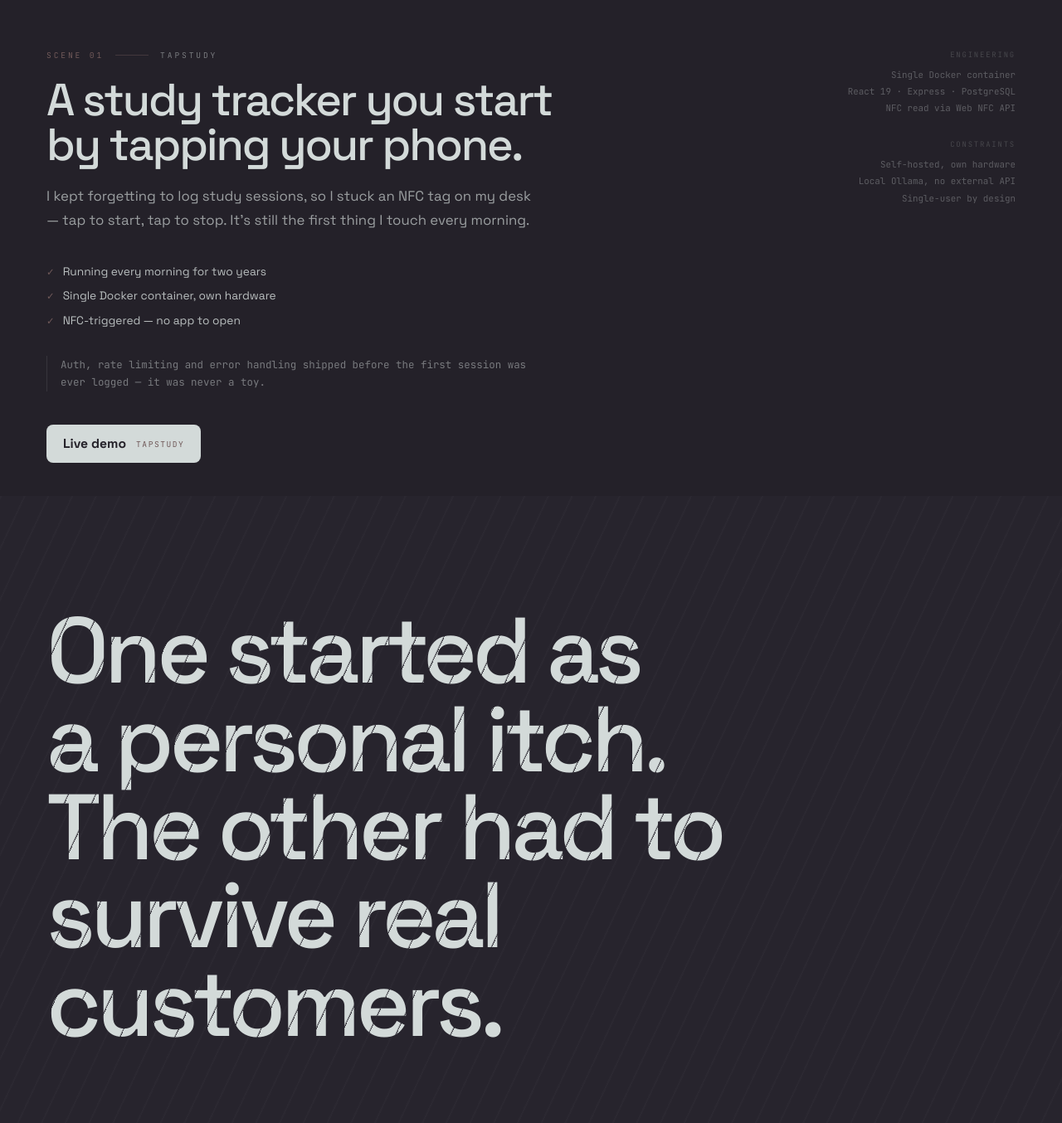
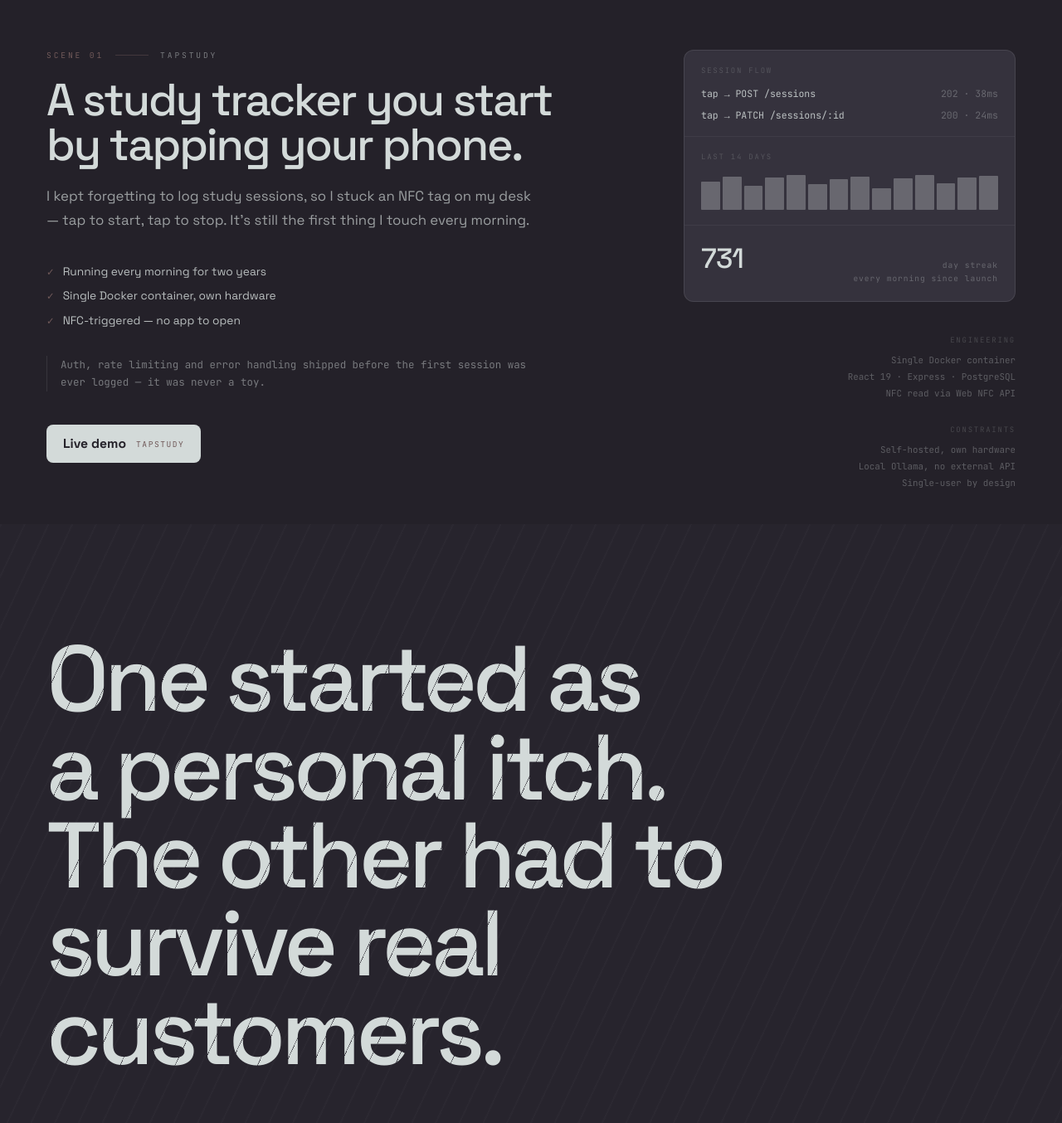
Before and after one commit to c-panagopoulos/Personal-Website, a React (Vite) app in the folder client/: page / in a window 1280 px wide. Shown: the part 2956-4310 px from the top of the page at 83% size. Built offline with nearby package versions, Linux system fonts and the light colour scheme.

Commit message:
Add project-specific evidence panels to fill empty layout space

```diff
--- a/client/src/App.jsx
+++ b/client/src/App.jsx
@@ -2,6 +2,8 @@ import NavBar from "./components/NavBar.jsx";
 import Hero from "./components/Hero.jsx";
 import MacbookScroll from "./components/MacbookScroll.jsx";
 import ProjectScene from "./components/ProjectScene.jsx";
+import TapStudyEvidence from "./components/TapStudyEvidence.jsx";
+import HermesEvidence from "./components/HermesEvidence.jsx";
 import MotionCarousel from "./components/MotionCarousel.jsx";
 import AssistantSection from "./components/AssistantSection.jsx";
 import HomelabSection from "./components/HomelabSection.jsx";
@@ -51,6 +53,7 @@ export default function App() {
           "NFC-triggered — no app to open",
         ]}
         how="Auth, rate limiting and error handling shipped before the first session was ever logged — it was never a toy."
+        evidence={<TapStudyEvidence />}
         ctaLabel="Live demo"
         ctaTag="TAPSTUDY"
         ctaHref="#scene-01"
@@ -88,6 +91,7 @@ export default function App() {
           "Self-hosted on Hetzner",
         ]}
         how="Retrieves the closest matching chunks from internal docs via pgvector, then answers only from those. When a customer sounds dissatisfied, an n8n webhook opens a case in Salesforce for a human agent."
+        evidence={<HermesEvidence />}
         ctaLabel="Read more"
         ctaTag="HERMES"
         ctaHref="#assistant"
--- /dev/null
+++ b/client/src/components/HermesEvidence.jsx
@@ -0,0 +1,37 @@
+import Terminal from "./Terminal.jsx";
+
+const COMMANDS = [
+  'curl -N hermes.local/api/chat -d \'{"q":"refund policy"}\'',
+  'curl -N hermes.local/api/chat -d \'{"q":"this is unacceptable"}\'',
+];
+
+const OUTPUTS = {
+  0: [
+    "→ embed query · 12ms",
+    "→ pgvector · cosine · top-4 · 41ms",
+    "→ 4 chunks retrieved · refund-policy.md, terms.md",
+    "→ streaming tokens...",
+    '"Refunds are available within 30 days of purchase..."',
+    "→ sources: [refund-policy.md §2, terms.md §4]",
+    "→ sentiment: neutral · no escalation",
+  ],
+  1: [
+    "→ embed query · 9ms",
+    "→ pgvector · cosine · top-4 · 33ms",
+    "→ streaming tokens...",
+    '"I\'m sorry for the trouble — let me escalate this."',
+    "→ sentiment: negative · escalating",
+    "→ n8n webhook → Salesforce case #4821 created",
+  ],
+};
+
+export default function HermesEvidence() {
+  return (
+    <div>
+      <div className="evidence-panel__label" style={{ marginBottom: 10 }}>
+        REQUEST TRACE
+      </div>
+      <Terminal username="hermes" commands={COMMANDS} outputs={OUTPUTS} delayBetweenCommands={1400} />
+    </div>
+  );
+}
--- a/client/src/components/HomelabSection.jsx
+++ b/client/src/components/HomelabSection.jsx
@@ -107,6 +107,26 @@ export default function HomelabSection() {
             </a>
           </div>
         </Reveal>
+
+        <Reveal className="scene__side">
+          <div className="evidence-panel">
+            <div className="evidence-panel__section">
+              <div className="evidence-panel__label">TOPOLOGY</div>
+              <div className="evidence-tree">
+                <span className="evidence-tree__root">Tailscale mesh</span>
+                {"\n"} └─ n10 · Intel N100
+                {CONTAINERS.map((c, i) => (
+                  <span key={c.id}>
+                    {"\n"}
+                    {"     "}
+                    {i < CONTAINERS.length - 1 ? "├─ " : "└─ "}
+                    {c.name}
+                  </span>
+                ))}
+              </div>
+            </div>
+          </div>
+        </Reveal>
       </div>
     </div>
   );
--- a/client/src/components/ProjectScene.jsx
+++ b/client/src/components/ProjectScene.jsx
@@ -28,6 +28,7 @@ export default function ProjectScene({
   proof,
   how,
   stack,
+  evidence,
   ctaLabel,
   ctaTag,
   ctaHref,
@@ -96,13 +97,22 @@ export default function ProjectScene({
               </a>
             </div>
           )}
+
+          {factsLayout === "inline" && evidence && (
+            <Reveal className="scene__evidence-wrap">{evidence}</Reveal>
+          )}
         </Reveal>
-        {factsLayout === "column" && stack?.length > 0 && (
-          <Reveal className="scene__stack">
-            {stack.map((group) => (
-              <StackGroup group={group} key={group.label} />
-            ))}
-          </Reveal>
+        {factsLayout === "column" && (evidence || stack?.length > 0) && (
+          <div className="scene__side">
+            {evidence && <Reveal>{evidence}</Reveal>}
+            {stack?.length > 0 && (
+              <Reveal className="scene__stack">
+                {stack.map((group) => (
+                  <StackGroup group={group} key={group.label} />
+                ))}
+              </Reveal>
+            )}
+          </div>
         )}
       </div>
     </div>
--- /dev/null
+++ b/client/src/components/TapStudyEvidence.jsx
@@ -0,0 +1,42 @@
+// Illustrative — the shape of a real request trace and usage pattern,
+// not a live telemetry feed. Bar heights are fixed, not random, so the
+// streak reads as consistent rather than noisy.
+const DAY_BARS = [78, 92, 65, 88, 95, 70, 84, 91, 60, 87, 96, 73, 89, 94];
+
+export default function TapStudyEvidence() {
+  return (
+    <div className="evidence-panel">
+      <div className="evidence-panel__section">
+        <div className="evidence-panel__label">SESSION FLOW</div>
+        <div className="evidence-flow">
+          <div className="evidence-flow__step">
+            <span>tap → POST /sessions</span>
+            <span className="evidence-flow__meta">202 · 38ms</span>
+          </div>
+          <div className="evidence-flow__step">
+            <span>tap → PATCH /sessions/:id</span>
+            <span className="evidence-flow__meta">200 · 24ms</span>
+          </div>
+        </div>
+      </div>
+      <div className="evidence-panel__section">
+        <div className="evidence-panel__label">LAST 14 DAYS</div>
+        <div className="evidence-chart">
+          {DAY_BARS.map((h, i) => (
+            <span className="evidence-chart__bar" key={i} style={{ height: `${h}%` }} />
+          ))}
+        </div>
+      </div>
+      <div className="evidence-panel__section">
+        <div className="evidence-metric">
+          <span className="evidence-metric__value">731</span>
+          <span className="evidence-metric__caption">
+            day streak
+            <br />
+            every morning since launch
+          </span>
+        </div>
+      </div>
+    </div>
+  );
+}
--- a/client/src/styles/global.css
+++ b/client/src/styles/global.css
@@ -906,7 +906,7 @@ button {
 
 .scene__grid {
   display: grid;
-  grid-template-columns: 1fr 380px;
+  grid-template-columns: 1fr 400px;
   gap: 56px;
   padding: 40px 56px 0;
   align-items: start;
@@ -1031,6 +1031,104 @@ button {
   text-align: left;
 }
 
+/* --- Evidence panels: project-specific proof, not screenshots or badges --- */
+.scene__side {
+  display: flex;
+  flex-direction: column;
+  gap: 40px;
+}
+.scene__evidence-wrap {
+  margin: 40px 0 0;
+  max-width: 700px;
+}
+.evidence-panel {
+  border: 1px solid var(--border-strong);
+  border-radius: 12px;
+  background: var(--surface-elevated);
+  overflow: hidden;
+}
+.evidence-panel__section {
+  padding: 18px 20px;
+  border-top: 1px solid var(--border);
+}
+.evidence-panel__section:first-child {
+  border-top: none;
+}
+.evidence-panel__label {
+  font-family: var(--font-mono);
+  font-size: 0.56rem;
+  letter-spacing: 0.2em;
+  color: var(--text-faint);
+  margin-bottom: 14px;
+}
+
+.evidence-flow {
+  display: flex;
+  flex-direction: column;
+  gap: 11px;
+}
+.evidence-flow__step {
+  display: flex;
+  align-items: baseline;
+  justify-content: space-between;
+  gap: 14px;
+  font-family: var(--font-mono);
+  font-size: 0.72rem;
+  color: var(--text-soft);
+}
+.evidence-flow__step span:first-child {
+  white-space: nowrap;
+}
+.evidence-flow__meta {
+  color: var(--text-quiet);
+  white-space: nowrap;
+}
+
+.evidence-chart {
+  display: flex;
+  align-items: flex-end;
+  gap: 3px;
+  height: 44px;
+}
+.evidence-chart__bar {
+  flex: 1;
+  background: var(--text-quiet);
+  border-radius: 1px;
+  min-width: 2px;
+}
+
+.evidence-metric {
+  display: flex;
+  align-items: baseline;
+  justify-content: space-between;
+  gap: 14px;
+}
+.evidence-metric__value {
+  font-size: 2.1rem;
+  font-weight: 500;
+  letter-spacing: -0.02em;
+  color: var(--text-primary);
+}
+.evidence-metric__caption {
+  font-family: var(--font-mono);
+  font-size: 0.6rem;
+  letter-spacing: 0.1em;
+  color: var(--text-quiet);
+  text-align: right;
+  line-height: 1.7;
+}
+
+.evidence-tree {
+  font-family: var(--font-mono);
+  font-size: 0.72rem;
+  line-height: 2.05;
+  color: var(--text-soft);
+  white-space: pre;
+}
+.evidence-tree__root {
+  color: var(--text-primary);
+}
+
 .btn {
   display: inline-flex;
   align-items: center;
@@ -1060,13 +1158,19 @@ button {
 
 /* --- Homelab / statement sections --- */
 .section-lead {
-  min-height: 540px;
-  display: flex;
-  align-items: center;
-  padding: 0 56px;
+  display: grid;
+  grid-template-columns: 1fr 400px;
+  align-items: start;
+  gap: 56px;
+  padding: 96px 56px;
+}
+@media (max-width: 900px) {
+  .section-lead {
+    grid-template-columns: 1fr;
+  }
 }
 .section-lead__inner {
-  max-width: 860px;
+  max-width: 620px;
 }
 .section-lead__title {
   margin: 0;
```
